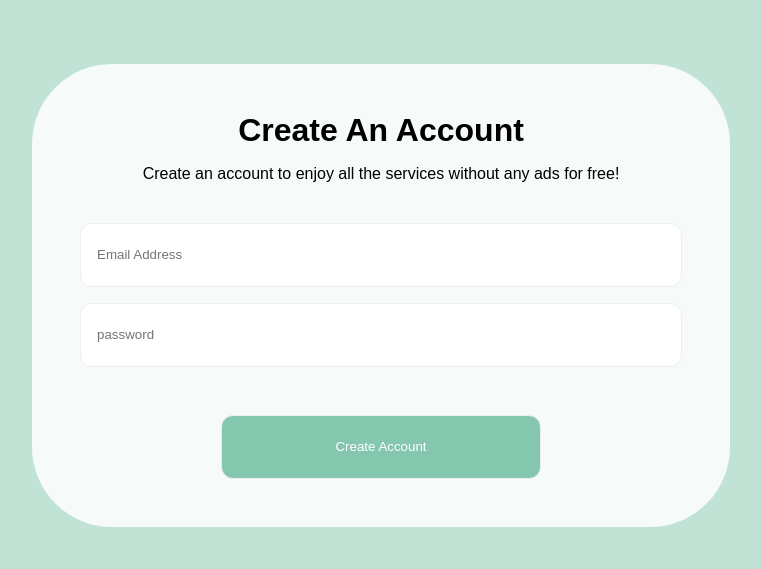
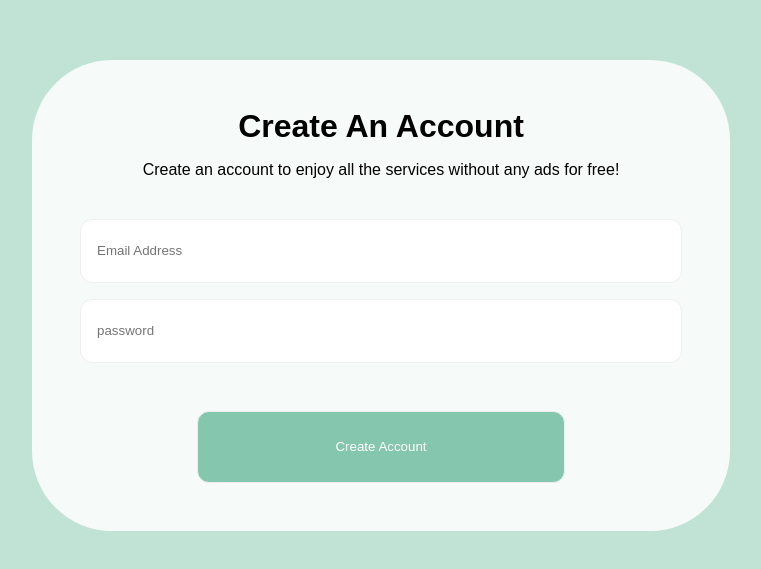
Before and after one commit to 11604075/storybook-demo, a React (Vite) app: page / in a window 1280 px wide. Shown: the part 105-674 px from the top of the page, without its empty margins (259-1020 px from the left). Built offline with nearby package versions, Linux system fonts and the light colour scheme.

Commit message:
modify button

```diff
--- a/package.json
+++ b/package.json
@@ -9,7 +9,8 @@
     "lint": "eslint .",
     "preview": "vite preview",
     "storybook": "storybook dev -p 6006",
-    "build-storybook": "storybook build"
+    "build-storybook": "storybook build",
+    "chromatic": "npx chromatic --project-token=chpt_8243c45f6b9dc13"
   },
   "dependencies": {
     "react": "^19.0.0",
--- a/src/components/Button/Button.css
+++ b/src/components/Button/Button.css
@@ -1,7 +1,7 @@
 button{
-    width: 20rem;
+    width: 23rem;
     max-width: 100%;
-    min-height: 4rem;
+    min-height: 4.5rem;
     background-color: #84C7AE;
     border: 0.1rem solid #EEE;
     border-radius: 0.75rem;
```
